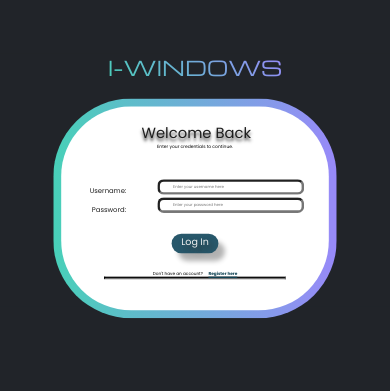
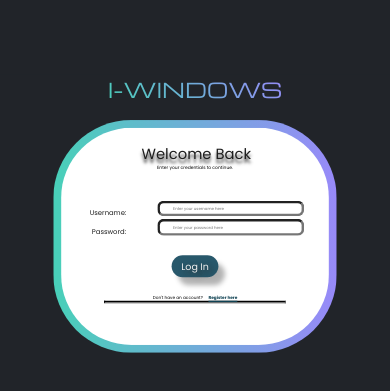
Before and after one commit to fqbueno/test-3, a SvelteKit app: page /Login1 in a window 390 px wide. Shown: the part 135-526 px from the top of the page. Built offline with nearby package versions, Linux system fonts and the light colour scheme.

Commit message:
Update +page.svelte

```diff
--- a/src/routes/Login1/+page.svelte
+++ b/src/routes/Login1/+page.svelte
@@ -82,14 +82,9 @@
         max-width: 100%;
     }
 
-    @media only screen and (max-width: 500px){
-        .bodyContainer{height: 160px;}
-        .headContainer{margin-top: 190px;}
-    }
-
     @media only screen and (max-width: 600px){
-        .bodyContainer{height: 160px;}
-        .headContainer{margin-top: 190px;}
+        .bodyContainer{height: 170px;}
+        .headContainer{margin-top: 210px;}
     }
 
 
```
